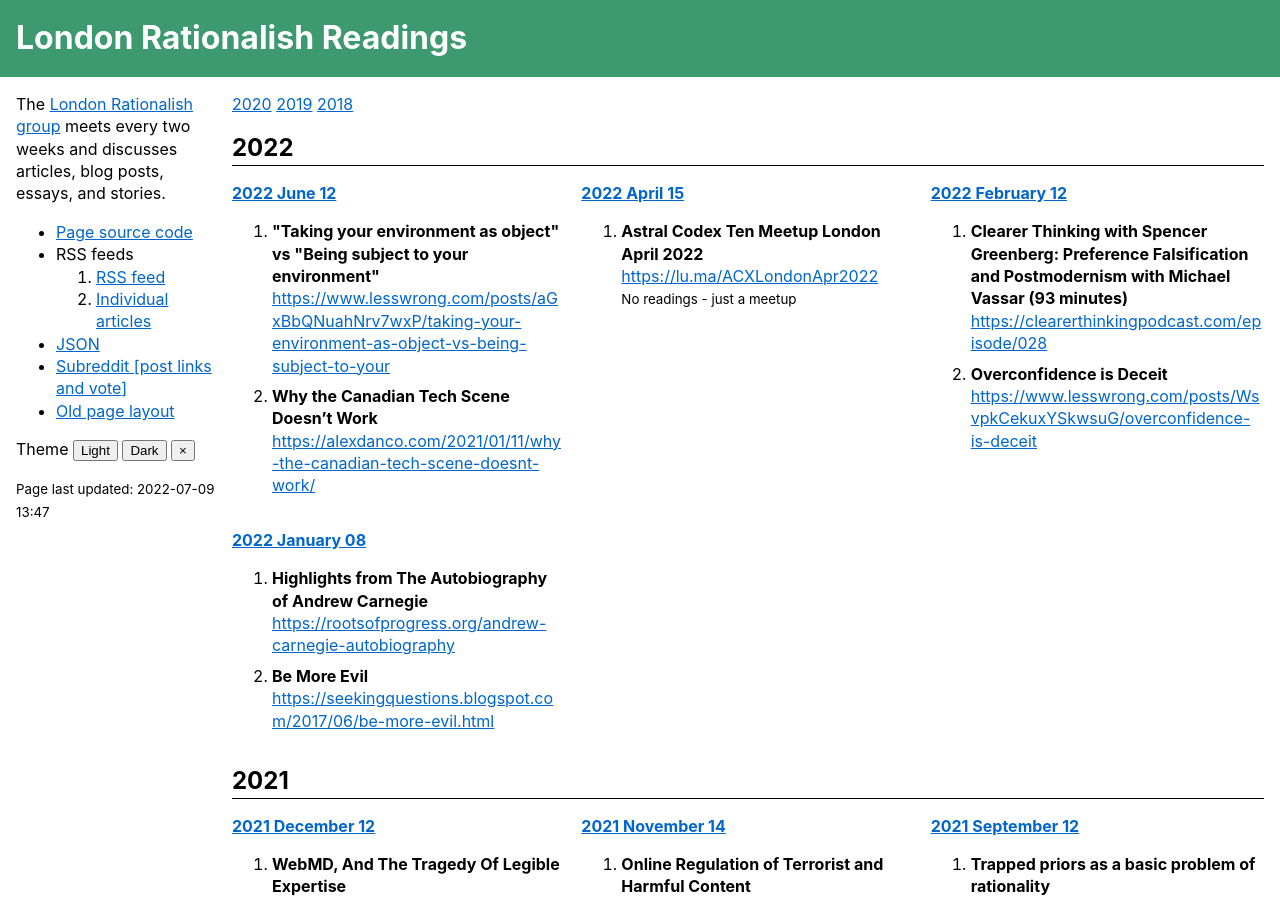
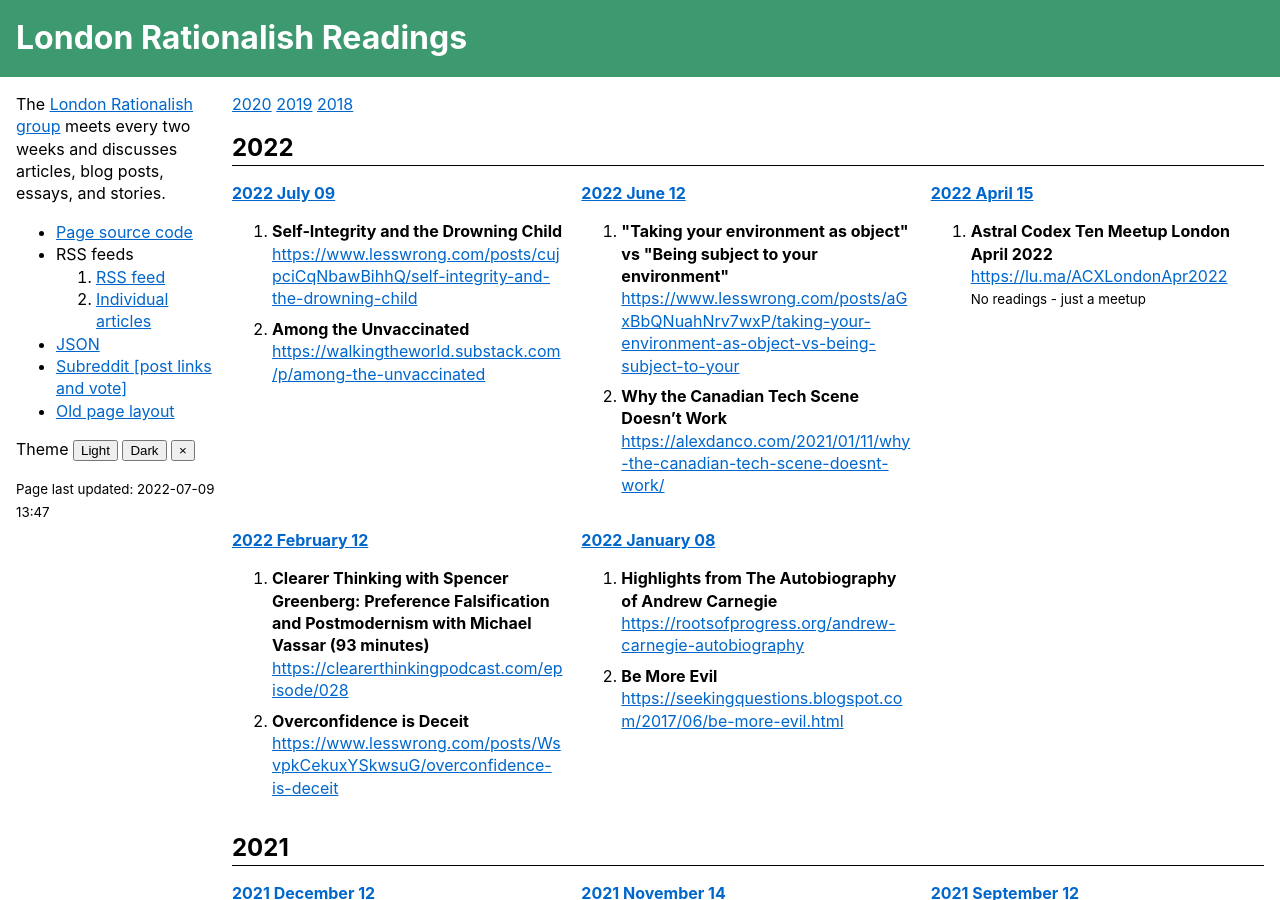
Before and after one commit to sackeyjason/london-rationalish-readings, a Jekyll site: the page built from index.html, in a window 1280 px wide and 900 px high. Built offline with Jekyll 4.4.1, drawn with Linux system fonts in a browser that asks for light colours.

Commit message:
2022.07.09

```diff
--- a/_data/list.yaml
+++ b/_data/list.yaml
@@ -1,4 +1,10 @@
 meetings:
+- date: 2022.07.09
+  list:
+  - title: "Self-Integrity and the Drowning Child"
+    link: https://www.lesswrong.com/posts/cujpciCqNbawBihhQ/self-integrity-and-the-drowning-child
+  - title: "Among the Unvaccinated"
+    link: https://walkingtheworld.substack.com/p/among-the-unvaccinated
 - date: 2022.06.12
   list:
   - title: '"Taking your environment as object" vs "Being subject to your environment"'
```
